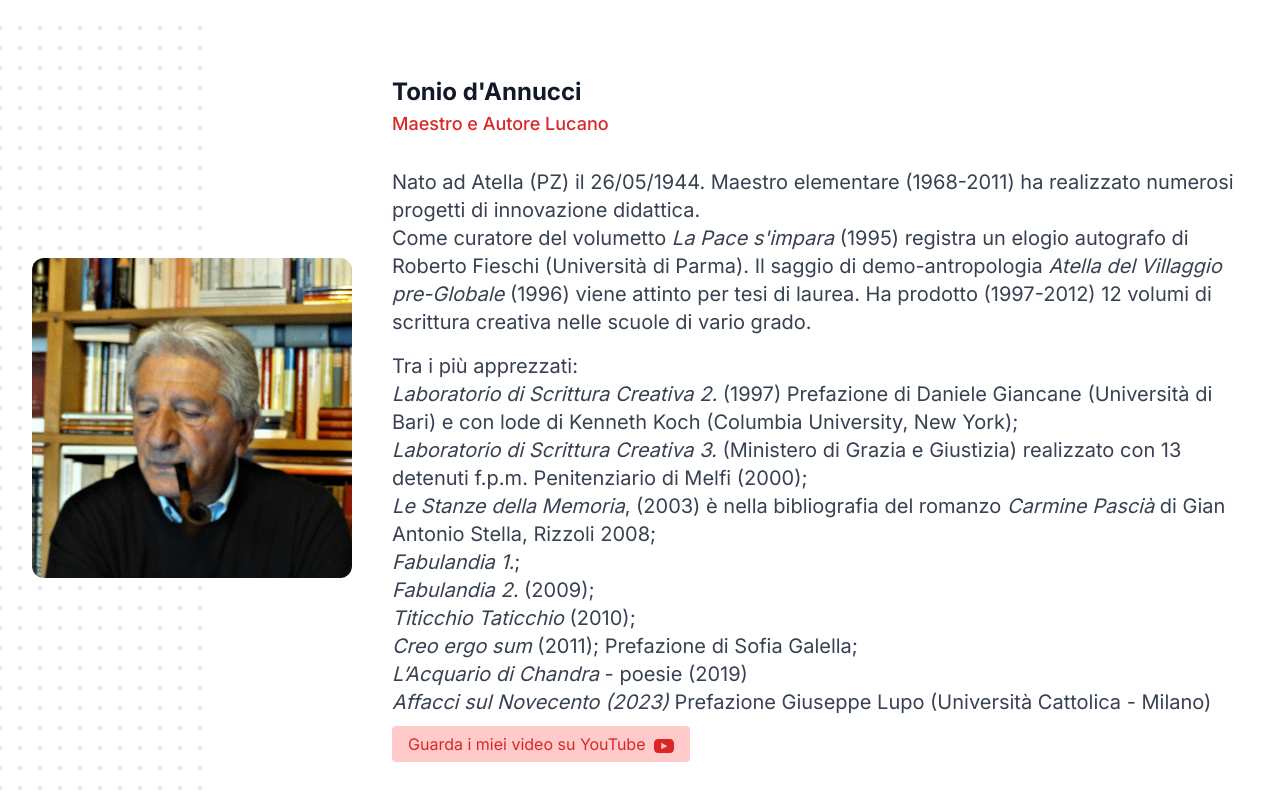
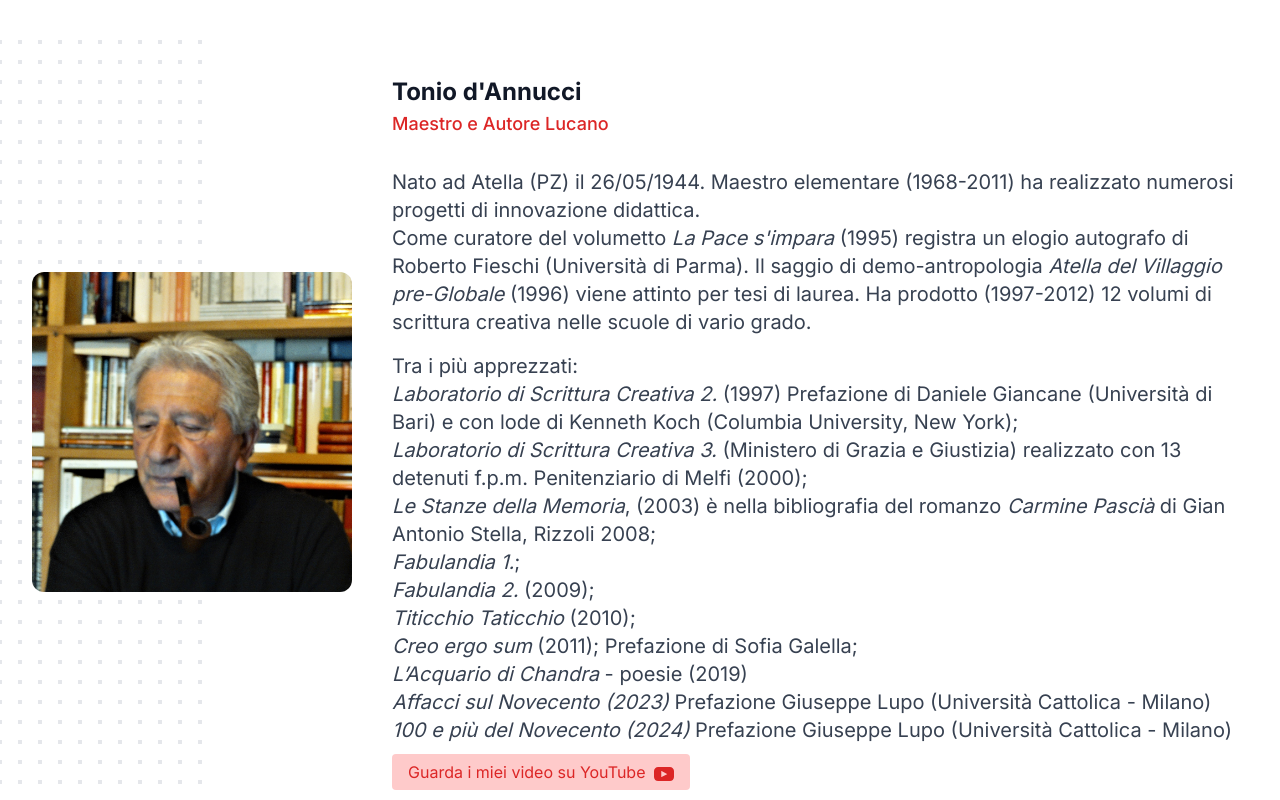
Before and after one commit to tonio-dannucci/tonio-dannucci.github.io, a Next.js app: page / in a window 1280 px wide. Shown: the top 800 px of the page. Built offline with nearby package versions, Linux system fonts and the light colour scheme.

Commit message:
fix: update text

```diff
--- a/src/components/tonio.tsx
+++ b/src/components/tonio.tsx
@@ -156,6 +156,10 @@ export const Tonio = () => {
                     <em>Affacci sul Novecento (2023)</em> Prefazione Giuseppe
                     Lupo (Università Cattolica - Milano)
                   </li>
+                  <li>
+                    <em>100 e più del Novecento (2024)</em> Prefazione Giuseppe
+                    Lupo (Università Cattolica - Milano)
+                  </li>
                 </ul>
               </div>
               <YoutubeLink />
```
